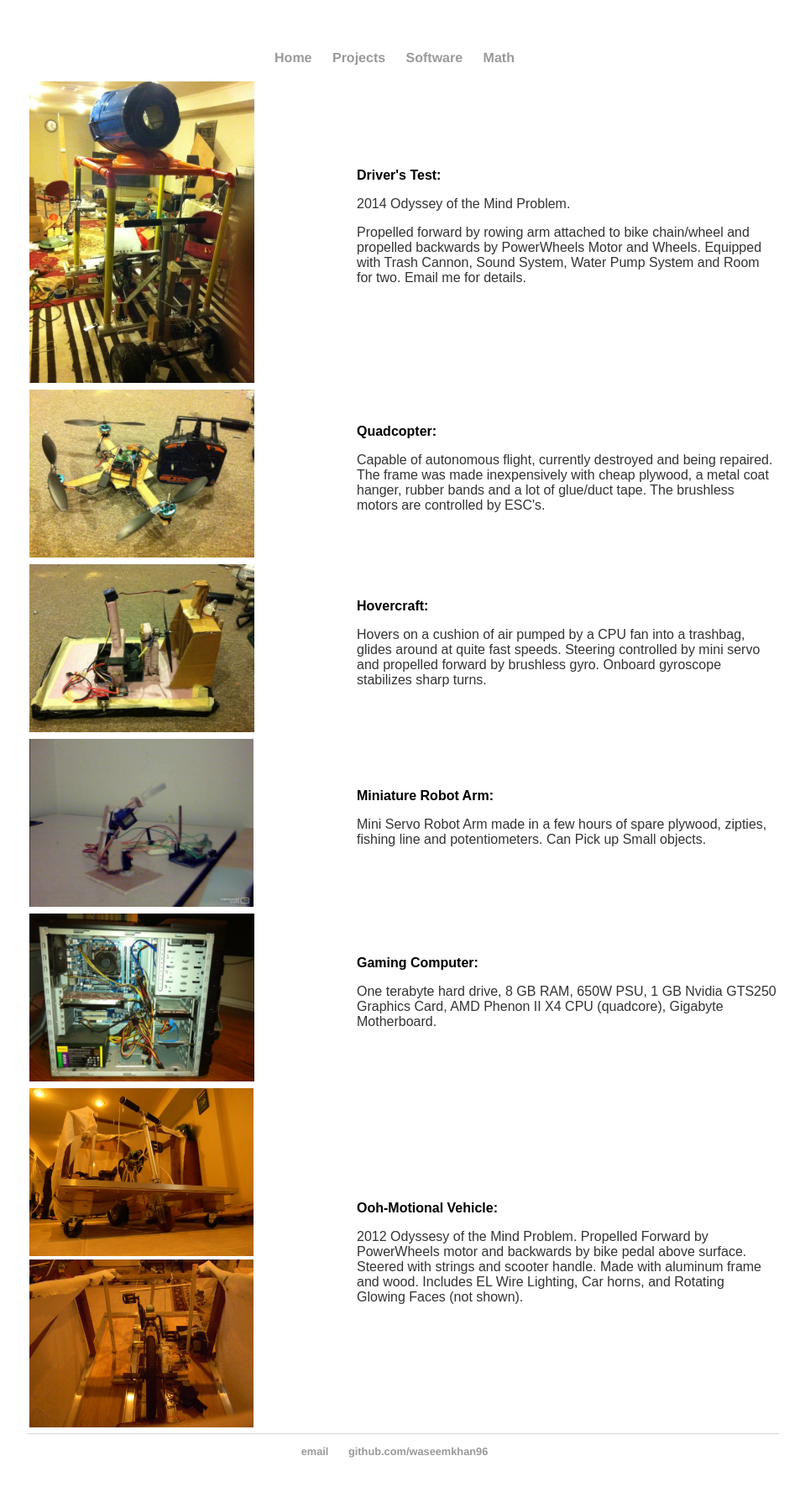
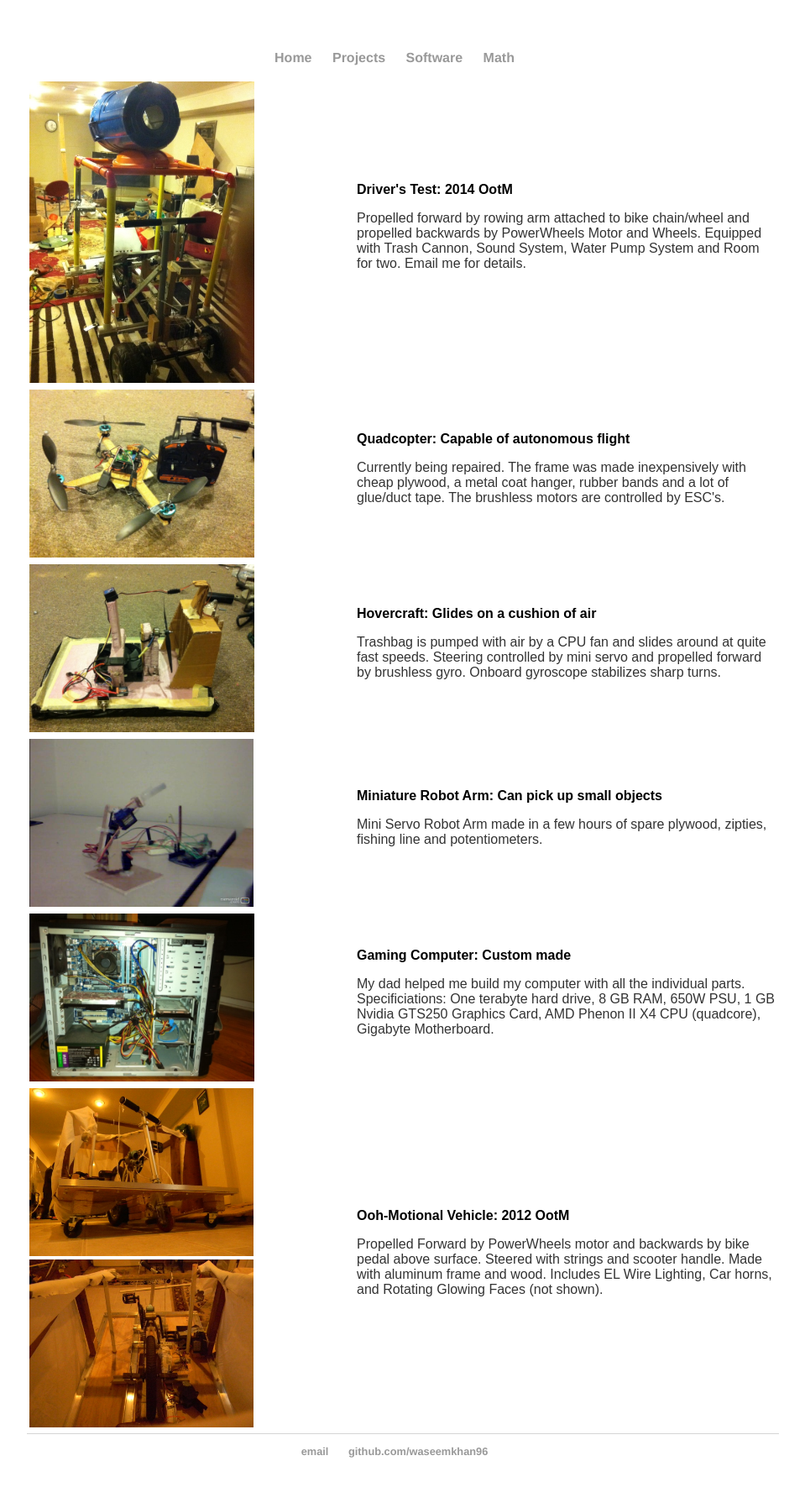
Before and after one commit to wasdkhan/wasdkhan.github.io, a Jekyll site: the page built from projects/index.html, in a window 1280 px wide. Shown: the whole page at 84% size, without its empty margins (160-1119 px from the left). Built offline with Jekyll 4.4.1, drawn with Linux system fonts in a browser that asks for light colours.

Commit message:
last fix for today

```diff
--- a/projects/index.html
+++ b/projects/index.html
@@ -7,44 +7,44 @@ title: Projects
       <tr>
         <td><div style="float:left"><img src="img/final_om.JPG" style="width:268px"></div></td>
         <td><div style="width:500px;float:left;font-family:Arial">
-        <strong>Driver's Test: </strong> <p>2014 Odyssey of the Mind Problem. <p>
+        <strong>Driver's Test: 2014 OotM</strong>
           <p>Propelled forward by rowing arm attached to bike chain/wheel and propelled backwards by PowerWheels Motor and Wheels. Equipped with Trash Cannon, Sound System, Water Pump System and Room for two. Email me for details.</p>
         </div></td>
       </tr>
   		<tr>
   			<td><div style="float:left"><img class="proj" src="img/quad.JPG"/></div></td>
   			<td><div style="width:500px;float:left;font-family:Arial">
-  			<strong>Quadcopter:	</strong>
-        <p>Capable of autonomous flight, currently destroyed and being repaired. The frame was made inexpensively with cheap plywood, a metal coat hanger, rubber bands and a lot of glue/duct tape. The brushless motors are controlled by ESC's.</p>
+  			<strong>Quadcopter:	Capable of autonomous flight</strong>
+        <p>Currently being repaired. The frame was made inexpensively with cheap plywood, a metal coat hanger, rubber bands and a lot of glue/duct tape. The brushless motors are controlled by ESC's.</p>
   			</div></td>
   		</tr>
   		<tr>
   			<td><div style="float:left"><img class="proj" src="img/hovside.JPG"/></div></td>
   			<td><div style="width:500px;float:left;font-family:Arial">
-  			<strong>Hovercraft:	</strong>
-        <p>Hovers on a cushion of air pumped by a CPU fan into a trashbag, glides around at quite fast speeds. Steering controlled by mini servo and propelled forward by brushless gyro. Onboard gyroscope stabilizes sharp turns.</p>
+  			<strong>Hovercraft:	Glides on a cushion of air</strong>
+        <p>Trashbag is pumped with air by a CPU fan and slides around at quite fast speeds. Steering controlled by mini servo and propelled forward by brushless gyro. Onboard gyroscope stabilizes sharp turns.</p>
   			</div></td>
   		</tr>
   		<tr>
   			<td><div style="float:left"><img class="proj" src="img/robotarm.jpg"/></div></td>
   			<td><div style="width:500px;float:left;font-family:Arial">
-        <strong>Miniature Robot Arm: </strong>
-        <p>Mini Servo Robot Arm made in a few hours of spare plywood, zipties, fishing line and potentiometers. Can Pick up Small objects.</p>
+        <strong>Miniature Robot Arm: Can pick up small objects</strong>
+        <p>Mini Servo Robot Arm made in a few hours of spare plywood, zipties, fishing line and potentiometers.</p>
   			</div></td>
   		</tr>
       <tr>
         <td><div style="float:left"><img class="proj" src="img/gaming_computer.JPG"/></div></td>
         <td><div style="width:500px;float:left;font-family:Arial">
-        <strong>Gaming Computer: </strong>
-        <p>One terabyte hard drive, 8 GB RAM, 650W PSU, 1 GB Nvidia GTS250 Graphics Card, AMD Phenon II X4 CPU (quadcore), Gigabyte Motherboard.</p>
+        <strong>Gaming Computer: Custom made</strong>
+        <p>My dad helped me build my computer with all the individual parts. Specificiations: One terabyte hard drive, 8 GB RAM, 650W PSU, 1 GB Nvidia GTS250 Graphics Card, AMD Phenon II X4 CPU (quadcore), Gigabyte Motherboard.</p>
         </div></td>
       </tr>
       <tr>
         <td><div style="float:left"><img class="proj" src="img/2012_om_front.JPG"/></div>
             <div style="float:left"><img class="proj" src="img/2012_om_inside.JPG"/></div></td>
         <td><div style="width:500px;float:left;font-family:Arial">
-        <strong>Ooh-Motional Vehicle: </strong>
-        <p>2012 Odyssesy of the Mind Problem. Propelled Forward by PowerWheels motor and backwards by bike pedal above surface. Steered with strings and scooter handle. Made with aluminum frame and wood. Includes EL Wire Lighting, Car horns, and Rotating Glowing Faces (not shown).</p>
+        <strong>Ooh-Motional Vehicle: 2012 OotM</strong>
+        <p>Propelled Forward by PowerWheels motor and backwards by bike pedal above surface. Steered with strings and scooter handle. Made with aluminum frame and wood. Includes EL Wire Lighting, Car horns, and Rotating Glowing Faces (not shown).</p>
         </div></td>
       </tr>
 	</table>
```
